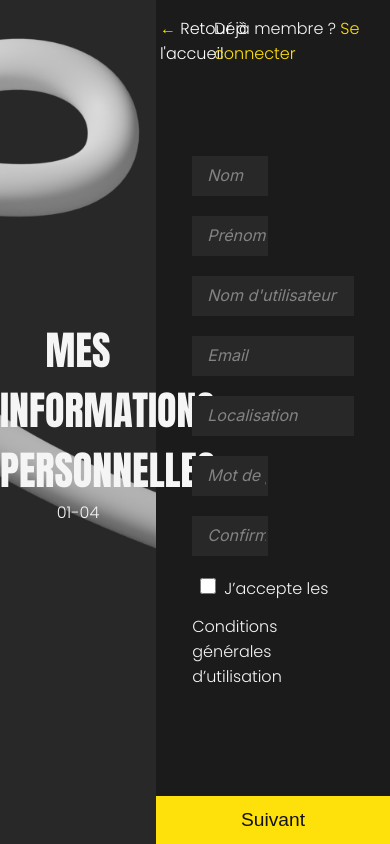
After one commit to Yohan-gyt/Slyde, a PHP site: page /signup-personalinfo.php in a window 390 px wide. The commit adds this page. Run offline with PHP 8.4, Linux system fonts and the light colour scheme.

Commit message:
Sign in et Sign up
- Pas encore fonctionnel mais le front il est là
- Position absolute me sauve un peu
- Pas encore responsive pour mobile

```diff
--- a/assets/css/styles.css
+++ b/assets/css/styles.css
@@ -10,7 +10,8 @@ html {
 }
 
 body {
-    background-color: #292828;
+    /* background-color: #292828; */
+    background-color: #1C1B1B;
     font-family: Poppins, sans-serif;
     color: #F5F5F5;
     font-weight: 300;
@@ -22,6 +23,7 @@ body {
 }
 
 a {
+    color: white;
     text-decoration: none;
 }
 
@@ -363,6 +365,149 @@ footer {
     margin: auto;
 }
 
+/* SIGN IN PAGE */
+.wrapper{
+    display: flex;
+    justify-content: center;
+}
+
+.wrapper-right {
+    width: 69%;
+    margin: auto;
+}
+
+.wrapper-right h2 {
+    font-family: 'Inter', sans-serif;
+    font-weight: 500;
+    font-size: 1.7rem;
+    margin-bottom: 2rem;
+}
+
+.title {
+    font-family: Anton;
+    font-size: 3.8rem;
+    font-weight: 300;
+    text-transform: uppercase;
+}
+
+.header-signin{
+    /* border: red 1px solid; */
+    display: flex;
+    width: 59%;
+    margin-left: 1%;
+    margin-right: 1%;
+    position: absolute;
+    top: 1rem;
+}
+
+
+.header-signin p{
+    position: absolute;
+    right: 1rem;
+}
+
+#bg-left{
+    background-image: url("../img/background/courbes.png");
+    height: 100vh;
+    width: 40%;
+
+    background-color: #292828;
+    background-repeat: no-repeat;
+    background-size: cover;
+    background-position: right;
+
+    display: flex;
+    flex-direction: column;
+    justify-content: center;
+    text-align: center;
+}
+
+#signin,
+#signup{
+    display: flex;
+
+    height: 100vh;
+    width: 60%;
+}
+
+#signin input,
+#signup input{
+    background-color: #292828;
+    border-radius: 0;
+    color: white;
+}
+
+::placeholder {
+    color: #ffffffd5;
+    font-family: 'Inter';
+    font-style: italic;
+    font-weight: 400;
+}
+
+hr{
+    width: 5rem;
+    border-width: 0;
+    height: 2px;
+    background: #FEE10B;
+}
+
+.form-singin{
+    margin-top: 2rem;
+}
+
+.forgot-pwd{
+    float: right;
+    margin-bottom: 2rem;
+}
+
+/* SIGN UP PAGE */
+.numbers{
+    /* display: flex; */
+    /* align-self: flex-end; */
+}
+
+input:focus {
+    border-left: #EACD1C 5px solid;
+}
+
+input[type="checkbox"] {
+    font-size: 1rem;
+    height: 1rem;
+    width: 2rem;
+    cursor: pointer;
+
+}
+
+input:checked{
+    background-color: yellow;
+}
+
+label{
+    margin-bottom: 20px;
+}
+
+.form-signup input:first-child,
+.form-signup input:nth-child(2),
+.form-signup input:nth-child(6),
+.form-signup input:last-child {
+    width: 47%;
+
+}
+.form-signup input:first-child,
+.form-signup input:nth-child(6){
+    margin-right: 5.2%;
+}
+
+.nextbutton{
+    position: absolute;
+    bottom: 0;
+    margin-bottom: 0;
+    width: 60%;
+    height: 3rem;
+    border-radius: 0;
+
+}
+
 @media screen and (max-width: 900px) {
 
     /* FOOTER */
@@ -376,6 +521,19 @@ footer {
 
     .wrapper-logo {
         flex-direction: column-reverse;
+    }
+
+    /* SIGN IN PAGE */
+    .title{
+        font-size: 2.5rem;
+    }
+
+    .header-signin p {
+        max-width: 10rem;
+    }
+
+    .header-signin a{
+        max-width: 8rem;
     }
 }
 
--- /dev/null
+++ b/signup-personalinfo.php
@@ -0,0 +1,70 @@
+<!DOCTYPE html>
+<html lang="fr">
+
+<head>
+    <meta charset="UTF-8">
+    <meta name="viewport" content="width=device-width, initial-scale=1.0">
+    <meta name="author" lang="fr"
+        content="Rachel Albersario, Thanh-Trang Luu, Jules Cointrel, Paul Barbosa & Yohan Guyot">
+    <meta name="description" content="Bienvenue sur Slyde, la première plateforme de collaboration musicale !">
+
+    <meta property="og:type" content="website">
+    <meta property="og:url" content="https://slyde.fr/index.html">
+    <meta property="og:title" content="SLYDE - Créer, collaborer, partager">
+    <meta property="og:description" content="Bienvenue sur Slyde, la première plateforme de collaboration musicale !">
+    <meta property="og:image" content="https://www.slyde.fr/assets/img/card/card.jpg">
+
+    <meta property="twitter:card" content="summary_large_image">
+    <meta property="twitter:url" content="https://slyde.fr/index.html">
+    <meta property="twitter:title" content="SLYDE - Créer, collaborer, partager">
+    <meta property="twitter:description"
+        content="Bienvenue sur Slyde, la première plateforme de collaboration musicale !">
+    <meta property="twitter:image" content="https://www.slyde.fr/assets/card/card.jpg">
+
+    <title>SLYDE - Connexion</title>
+
+    <link rel="stylesheet" href="assets/css/styles.css">
+    <link rel="icon" href="assets/img/favicon.ico">
+    <link rel="preconnect" href="https://fonts.gstatic.com">
+    <link
+        href="https://fonts.googleapis.com/css2?family=Poppins:ital,wght@0,100;0,200;0,300;0,400;0,500;0,600;0,700;0,800;0,900;1,100;1,200;1,300;1,400;1,500;1,600;1,700;1,800;1,900&display=swap"
+        rel="stylesheet">
+    <link href="https://fonts.googleapis.com/css2?family=Inter:wght@400;500;800&display=swap" rel="stylesheet">
+
+    <link href="https://fonts.googleapis.com/css2?family=Anton&display=swap" rel="stylesheet">
+    <link rel="apple-touch-icon" sizes="120x120" href="assets/card/apple-touch-icon-120x120-precomposed.png">
+    <link rel="apple-touch-icon" sizes="152x152" href="assets/card/apple-touch-icon-152x152-precomposed.png">
+</head>
+
+<body>
+    <div class="wrapper">
+        <section id="bg-left">
+            <h1 class="title">Mes informations personnelles</h1>
+            <p class="numbers">01-04</p>
+        </section>
+
+        <section id="signup">
+            <nav class="header-signin">
+                <a href="index.php"><span class="yellow">←</span> Retour à l'accueil</a>
+                <p>Déjà membre ?<a href="signin.php"><span class="yellow"> Se connecter<span></a></p>
+            </nav>
+            <div class="wrapper-right">
+                <form action="assets/php/" method="POST" class="form-signup">
+                    <input type="text" name="lastname" placeholder="Nom" required>
+                    <input type="text" name="name" placeholder="Prénom" required>
+                    <input type="text" name="username" placeholder="Nom d'utilisateur" required>
+                    <input type="email" name="email" placeholder="Email" required>
+                    <input type="text" name="location" placeholder="Localisation" required>
+                    <input type="password" name="pwd" placeholder="Mot de passe" required>
+                    <input type="password" name="pwd" placeholder="Confirmer le mot de passe" required>
+                </form>
+                <label for="conditions">
+                    <input type="checkbox" name="conditions">J’accepte les Conditions générales d’utilisation
+                </label>
+            </div>
+            <button type="submit" class="nextbutton">Suivant</button>
+        </section>
+    </div>
+</body>
+
+</html>
```
Also changed, not shown: signin.php (added, +66 -0 lines), assets/img/background/courbes.png (added), 3 other files.
